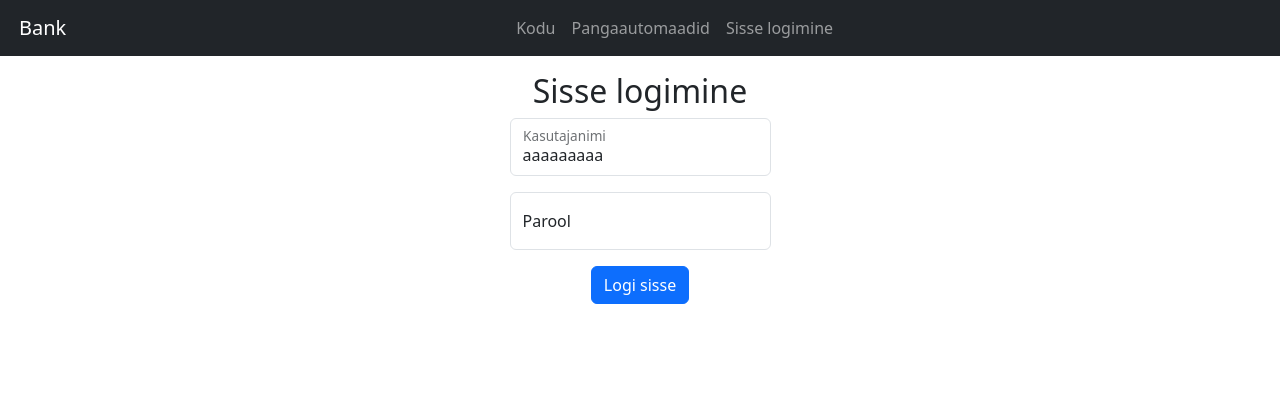
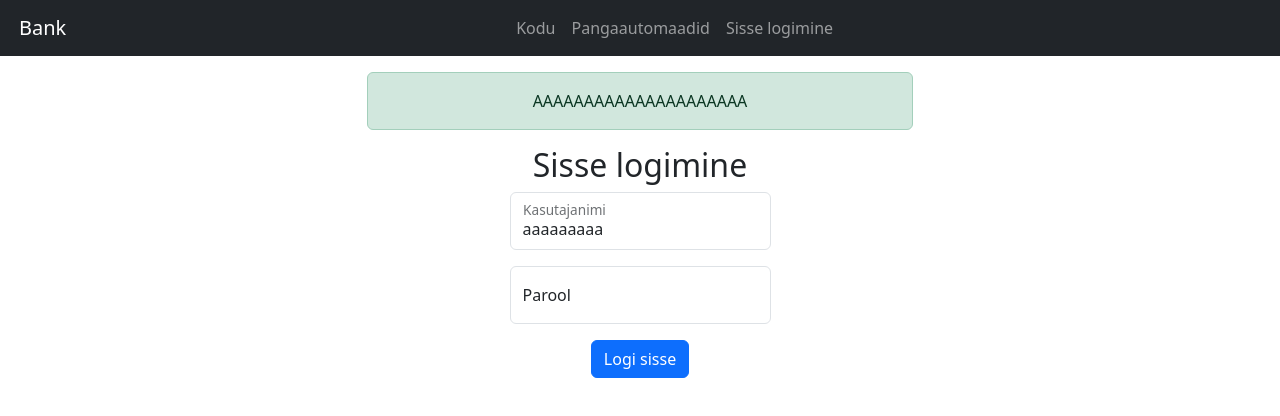
Before and after one commit to bcs-hub/bank41, a Vue app in the folder frontend/: page /login in a window 1280 px wide. Shown: the top 416 px of the page. Built offline with nearby package versions, Linux system fonts and the light colour scheme.

Commit message:
FEB-7 WIP 7

```diff
--- /dev/null
+++ b/frontend/src/components/AlertDanger.vue
@@ -0,0 +1,13 @@
+<script>
+export default {
+  name: 'AlertDanger',
+}
+</script>
+
+<template>
+  <div>
+    <div class="alert alert-success" role="alert">
+      AAAAAAAAAAAAAAAAAAAAA
+    </div>
+  </div>
+</template>
--- a/frontend/src/views/LoginView.vue
+++ b/frontend/src/views/LoginView.vue
@@ -1,6 +1,9 @@
 <script>
+import AlertDanger from '@/components/AlertDanger.vue'
+
 export default {
   name: 'LoginView',
+  components: { AlertDanger },
   methods: {
 
 
@@ -39,6 +42,10 @@ export default {
   <div class="container text-center">
     <div class="row justify-content-center">
       <div class="col col-6">
+
+        <AlertDanger/>
+
+
         <div v-if="message !== ''" class="alert alert-danger" role="alert">{{ message }}</div>
       </div>
     </div>
```
Also changed, not shown: frontend/src/components/TestComponent.vue (deleted, +0 -9 lines).
